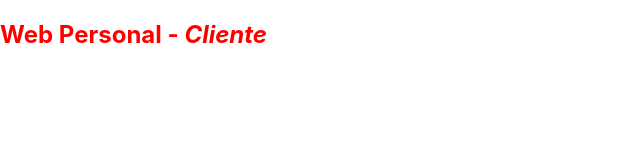
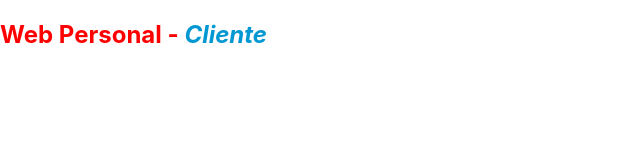
Before and after one commit to pprofpc/web-personal-cliente, a React (Create React App) app: page / in a window 1280 px wide. Shown: the top 160 px of the page, without its empty margins (0-640 px from the left). Built offline with nearby package versions, Linux system fonts and the light colour scheme.

Commit message:
Variables SASS

```diff
--- a/src/App.scss
+++ b/src/App.scss
@@ -1,8 +1,11 @@
+@import "./scss/index.scss";
+
 .App {
     h2 {
         color: red;
     }
     span {
         font-style: italic;
+        color: $primary-color;
     }
 }
--- /dev/null
+++ b/src/scss/_variables.scss
@@ -0,0 +1 @@
+$primary-color: #0098d3;
--- /dev/null
+++ b/src/scss/index.scss
@@ -0,0 +1 @@
+@import "./variables";
```
